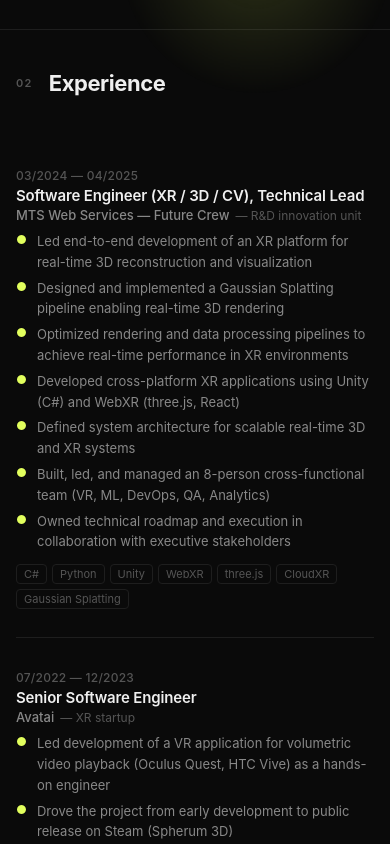
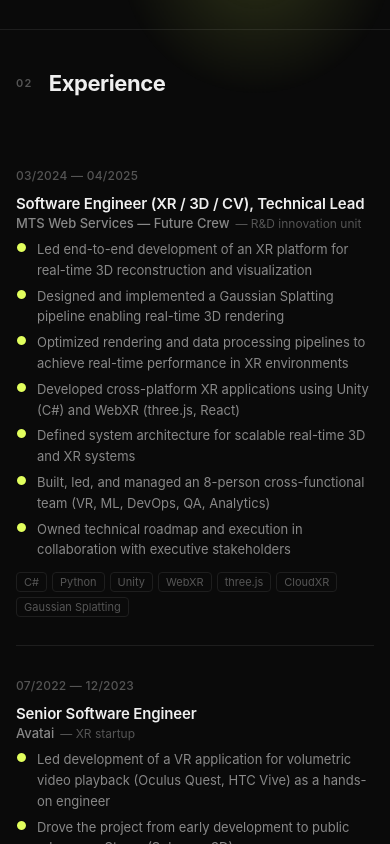
Before and after one commit to iantv/iantv.github.io, a Next.js app: page / in a window 390 px wide. Shown: the part 960-1804 px from the top of the page. Built offline with nearby package versions, Linux system fonts and the light colour scheme.

Commit message:
Update hero, projects content, icons and mobile layout fixes

```diff
--- a/app/globals.css
+++ b/app/globals.css
@@ -28,6 +28,7 @@ body {
   -webkit-font-smoothing: antialiased;
   -moz-osx-font-smoothing: grayscale;
   min-height: 100vh;
+  overflow-x: hidden;
 }
 
 ::selection {
@@ -299,7 +300,7 @@ body {
 
   /* Experience */
   .exp-section { padding: 40px 16px !important; }
-  .exp-row { grid-template-columns: 1fr; gap: 2px; }
+  .exp-row { grid-template-columns: 1fr; gap: 10px; }
   .exp-period { padding-top: 0 !important; }
 
   /* Projects */
--- a/app/layout.tsx
+++ b/app/layout.tsx
@@ -14,6 +14,9 @@ export default function RootLayout({
 }) {
   return (
     <html lang="en">
+      <head>
+        <meta name="format-detection" content="telephone=no, date=no, address=no, email=no" />
+      </head>
       <body>
         <div className="noise" aria-hidden="true" />
         <Navbar />
```
